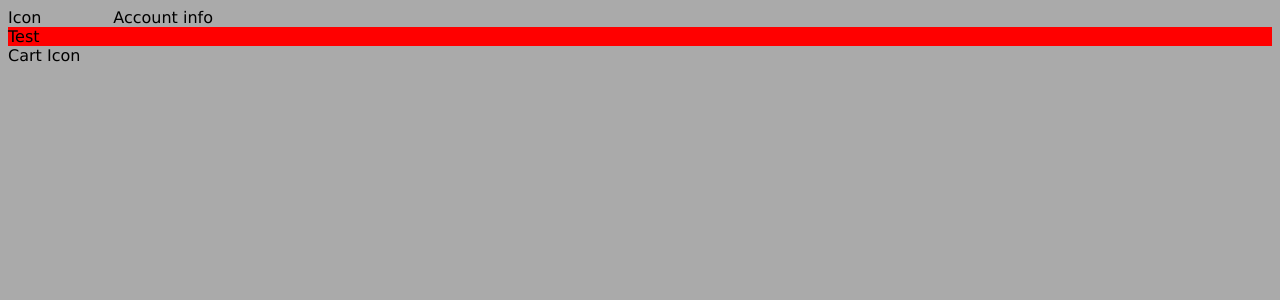
After one commit to venajustin/OnlineFoodStore, a PHP site: page /templates/home.html in a window 1280 px wide. The commit adds this page. Shown: the top 300 px of the page. Run offline with PHP 8.4, Linux system fonts and the light colour scheme.

Commit message:
Adding basic formatting
nothing works or looks good

```diff
--- /dev/null
+++ b/templates/home.html
@@ -0,0 +1,39 @@
+<!DOCTYPE html>
+<html lang="en" dir="ltr">
+    <head>
+        <meta charset="utf-8">
+        <title>Original Food Store</title>
+		<meta name="viewport" content="width=device-width, initial-scale=1.0">
+        <link rel="stylesheet" href="style.css">
+    </head>
+    <body>
+        <div class="header row">
+			<div class="col-1 col-s-11">
+				Icon
+			</div>
+			<div>
+
+				<div id="accountLinks">
+				Account info
+				</div>
+				<div id="search_and_cart">
+
+					<div id="search">
+						Test
+
+					</div>
+					<div id="cart">
+					Cart Icon
+					</div>
+
+				</div>
+
+			</div>
+
+		</div>
+
+
+
+
+    </body>
+</html>
--- /dev/null
+++ b/templates/style.css
@@ -0,0 +1,79 @@
+html {
+	font-family: "Lucida Sans", sans-serif;
+}
+
+* {
+	box-sizing: border-box;
+}
+
+body {
+	background-color: E0E0E0;
+
+}
+
+.row::after {
+	content: "";
+	clear: both;
+	display: table;
+}
+
+[class*="col-"] {
+  float: left;
+  width:100%;
+
+}
+
+
+
+@media only screen and (min-width: 500px) {
+	/* For tablets: */
+	.col-s-1 {width: 8.33%;}
+	.col-s-2 {width: 16.66%;}
+	.col-s-3 {width: 25%;}
+	.col-s-4 {width: 33.33%;}
+	.col-s-5 {width: 41.66%;}
+	.col-s-6 {width: 50%;}
+	.col-s-7 {width: 58.33%;}
+	.col-s-8 {width: 66.66%;}
+	.col-s-9 {width: 75%;}
+	.col-s-10 {width: 83.33%;}
+	.col-s-11 {width: 91.66%;}
+	.col-s-12 {width: 100%;}
+}
+
+@media only screen and (min-width: 800px) {
+	/* For desktop: */
+	.col-1 {width: 8.33%;}
+	.col-2 {width: 16.66%;}
+	.col-3 {width: 25%;}
+	.col-4 {width: 33.33%;}
+	.col-5 {width: 41.66%;}
+	.col-6 {width: 50%;}
+	.col-7 {width: 58.33%;}
+	.col-8 {width: 66.66%;}
+	.col-9 {width: 75%;}
+	.col-10 {width: 83.33%;}
+	.col-11 {width: 91.66%;}
+	.col-12 {width: 100%;}
+}
+
+
+
+
+
+html {
+	background-color: #AAAAAA;
+}
+
+.whitebox {
+	background-color: white;
+	margin: 5px;
+	padding: 10px;
+}
+
+
+
+#search {
+	background-color:red;
+
+}
```
Also changed, not shown: index.php (+11 -11 lines), style.css (deleted, +0 -11 lines), README.txt.
